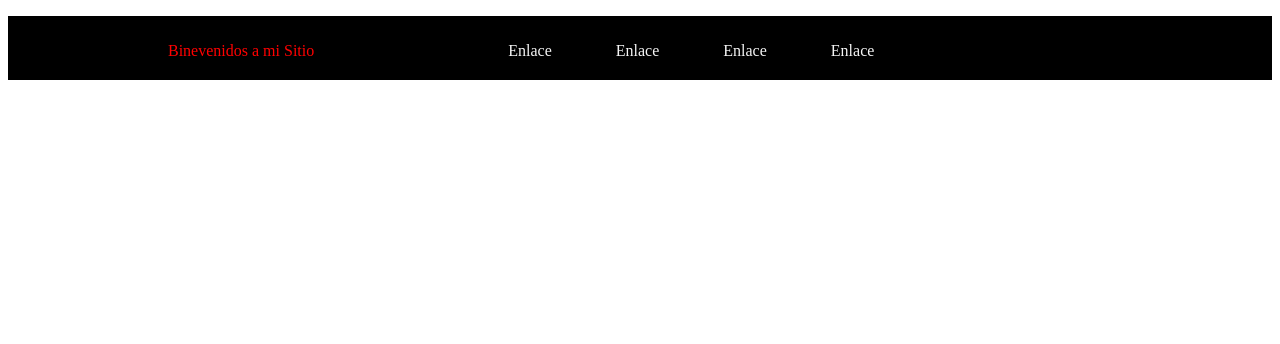
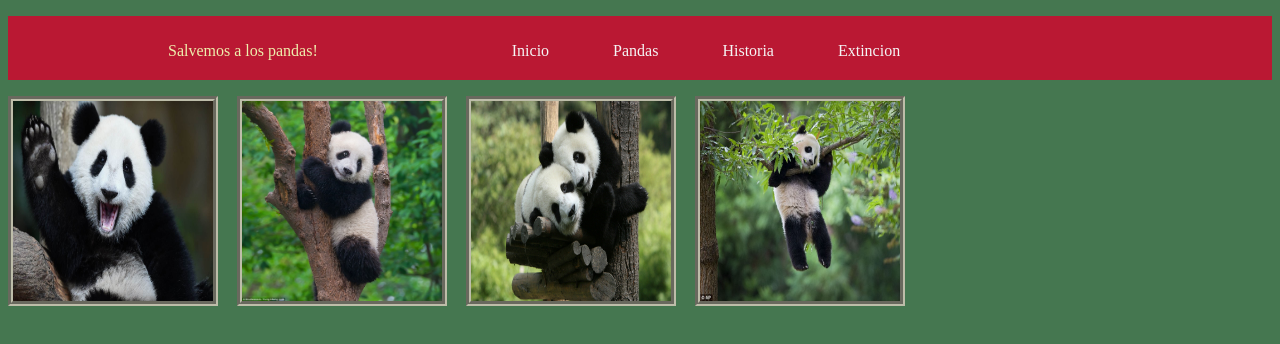
Before and after one commit to ErandyR/navbar, a plain HTML site: page index.html in a window 1280 px wide. Drawn offline with Linux system fonts and the light colour scheme.

Commit message:
imagenes de pandas

```diff
--- a/assets/css/main.css
+++ b/assets/css/main.css
@@ -1,5 +1,8 @@
+body{
+  background: #457750
+ }
 ul{
-  background-color: black;
+  background-color: #BA1833;
 }
 li{
   display: inline-block;
@@ -12,9 +15,25 @@ a{
   padding: 10px;
 }
 a:hover{
-  color: red;
+  color: black;
 }
 span{
-  color: red;
+  color: #EEEEAD;
   margin: 0 100px;
 }
+
+*{
+  align: center;
+}
+
+.imagenPanda {
+  width: 200px;
+  height: 200px;
+  display: inline-block;
+  margin-right: 15px;
+  border: 5px groove #BDBDA9;
+}
+img.tamañoImg{
+  width: 200px;
+  height: 200px;
+}
--- a/index.html
+++ b/index.html
@@ -8,15 +8,19 @@
   <body>
     <ul>
       <li>
-        <span>Binevenidos a mi Sitio</span>
+        <span>Salvemos a los pandas!</span>
       </li>
       <li>
-        <li><a href="">Enlace</a></li>
-        <li><a href="">Enlace</a></li>
-        <li><a href="">Enlace</a></li>
-        <li><a href="">Enlace</a></li>
+        <li><a href="">Inicio</a></li>
+        <li><a href="">Pandas</a></li>
+        <li><a href="">Historia</a></li>
+        <li><a href="">Extincion</a></li>
       </li>
     </ul>
+    <div class="imagenPanda"><img class="tamañoImg" src="assets/img/panda1.png"></div>
+    <div class="imagenPanda"><img class="tamañoImg" src="assets/img/panda2.png"></div>
+    <div class="imagenPanda"><img class="tamañoImg" src="assets/img/panda3.png"></div>
+    <div class="imagenPanda"><img class="tamañoImg" src="assets/img/panda4.png"></div>
     <script type="text/javascript" src="assets/js/app.js"></script>
   </body>
 </html>
```
Also changed, not shown: assets/img/panda1.png (added), assets/img/panda2.png (added), assets/img/panda3.png (added), assets/img/panda4.png (added).
